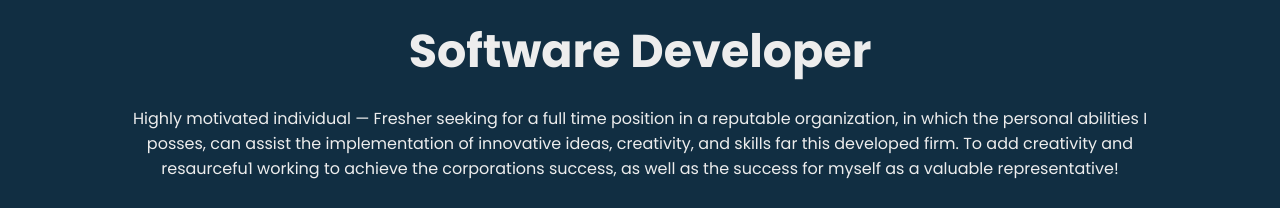
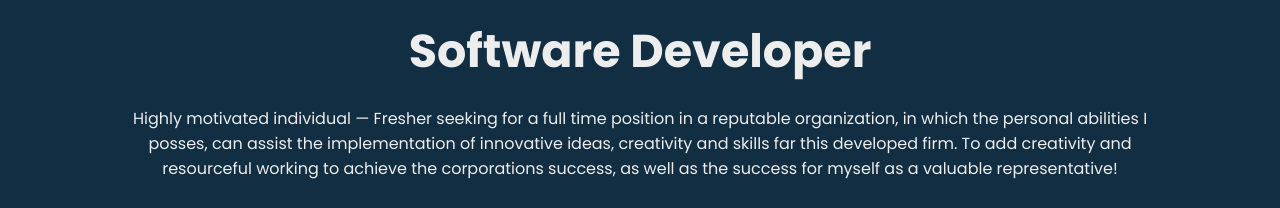
Before and after one commit to harshvardhan2303/portfolio, a plain HTML site: page index.html in a window 1280 px wide. Shown: the part 1271-1479 px from the top of the page. Drawn offline with nearby package versions, Linux system fonts and the light colour scheme.

Commit message:
Update index.html

```diff
--- a/index.html
+++ b/index.html
@@ -67,7 +67,7 @@
 
         <div class="about-content">
             <h3>Software Developer</h3>
-            <p>Highly motivated individual — Fresher seeking for a full time position in a reputable organization, in which the personal abilities I posses, can assist the implementation of innovative ideas, creativity, and skills far this developed firm. To add creativity and resaurcefu1 working to achieve the corporations success, as well as the success for myself as a valuable representative!</p>
+            <p>Highly motivated individual — Fresher seeking for a full time position in a reputable organization, in which the personal abilities I posses, can assist the implementation of innovative ideas, creativity and skills far this developed firm. To add creativity and resourceful working to achieve the corporations success, as well as the success for myself as a valuable representative!</p>
 
             <div class="btn-box btns">
                 <a href="#" class="btn">Read More</a>
@@ -217,5 +217,3 @@
 </body>
 
 </html>
-
-</html>
```
